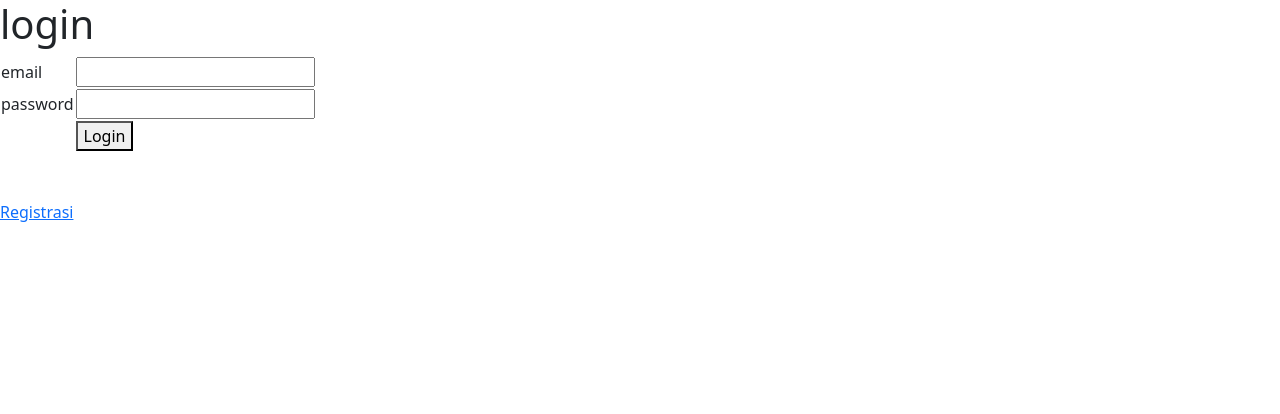
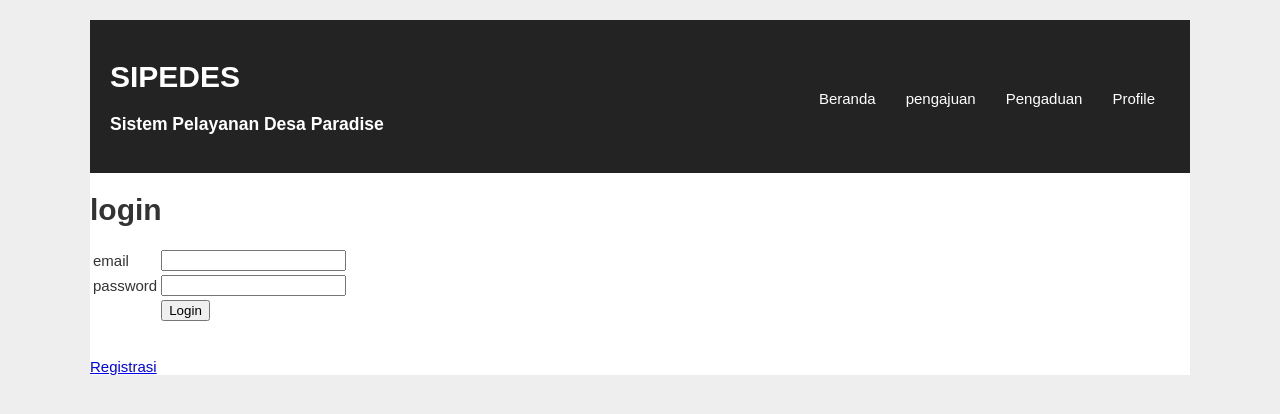
Before and after one commit to jajaroyana505/pelayanan, a CodeIgniter app: page /pelayanan/auth in a window 1280 px wide. Shown: the top 414 px of the page. Run offline with CodeIgniter, Linux system fonts and the light colour scheme.

Commit message:
membuat view user

```diff
--- a/application/controllers/Auth.php
+++ b/application/controllers/Auth.php
@@ -38,7 +38,7 @@ class Auth extends CI_Controller
                     if ($user['image'] == 'default.jpg') {
                         $this->session->set_flashdata('pesan', '<div class="alert alert-info alert-message" role="alert">Silahkan Ubah Profile Anda untuk Ubah Photo Profil</div>');
                     }
-                    redirect('user');
+                    redirect('user/beranda');
                 }
             } else {
                 $this->session->set_flashdata('pesan', '<div class="alert alert-danger alert-message" role="alert">Password salah!!</div>');
--- a/application/views/templates/header.php
+++ b/application/views/templates/header.php
@@ -1,11 +1,25 @@
 <!DOCTYPE html>
-<html lang="en">
+<html>
 
-<meta charset="UTF-8">
-<meta http-equiv="X-UA-Compatible" content="IE=edge">
-<meta name="viewport" content="width=device-width, initial-scale=1.0">
-<link href="https://cdn.jsdelivr.net/npm/bootstrap@5.2.2/dist/css/bootstrap.min.css" rel="stylesheet" integrity="sha384-Zenh87qX5JnK2Jl0vWa8Ck2rdkQ2Bzep5IDxbcnCeuOxjzrPF/et3URy9Bv1WTRi" crossorigin="anonymous">
-<title>Document</title>
+<head>
+    <title> Web Prog II | Merancang Template sederhana dengan codeigniter </title>
+    <link rel="stylesheet" type="text/css" href="<?php echo base_url() ?>assets/CSS/pelayanan.css">
 </head>
 
 <body>
+    <div id="wrapper">
+        <header>
+            <hgroup>
+                <h1> SIPEDES</h1>
+                <h3> Sistem Pelayanan Desa Paradise </h3>
+            </hgroup>
+            <nav>
+                <ul>
+                    <li><a href="<?php echo base_url() ?>user/beranda"> Beranda </a></li>
+                    <li><a href="<?php echo base_url() ?>user/pengajuan">pengajuan</a></li>
+                    <li><a href="<?php echo base_url() ?>user/pengaduan"> Pengaduan </a></li>
+                    <li><a href="<?php echo base_url() ?>user"> Profile </a></li>
+                </ul>
+            </nav>
+            <div class="clear"></div>
+        </header>
--- /dev/null
+++ b/application/views/user/beranda.php
@@ -0,0 +1 @@
+<h4>beranda</h4>
--- /dev/null
+++ b/assets/css/pelayanan.css
@@ -0,0 +1,61 @@
+body {
+    background: #eee;
+    color: #333;
+    font-family: sans-serif;
+    font-size: 15px;
+}
+
+#wrapper {
+    background: #fff;
+    width: 1100px;
+    margin: 20px auto;
+}
+
+#wrapper header {
+    background: #232323;
+    padding: 20px;
+}
+
+#wrapper header hgroup {
+    float: left;
+    color: #fff;
+}
+
+#wrapper header nav {
+    float: right;
+    margin-top: 50px;
+}
+
+#wrapper header nav ul {
+    padding: 0;
+    margin: 0;
+}
+
+#wrapper header nav ul li {
+    float: left;
+    list-style: none;
+}
+
+#wrapper header nav ul li a {
+    padding: 15px;
+    color: #fff;
+    text-decoration: none;
+}
+
+.clear {
+    clear: both;
+}
+
+footer {
+    background: #232323;
+    padding: 20px;
+}
+
+footer a {
+    color: #fff;
+    text-decoration: none;
+}
+
+section {
+    padding: 20px;
+}
```
Also changed, not shown: application/controllers/User.php (+17 -2 lines), pelayanan.sql (added, +195 -0 lines), application/views/user/pengajuan.php (added), application/views/user/profile.php (renamed from application/views/user/index.php).
